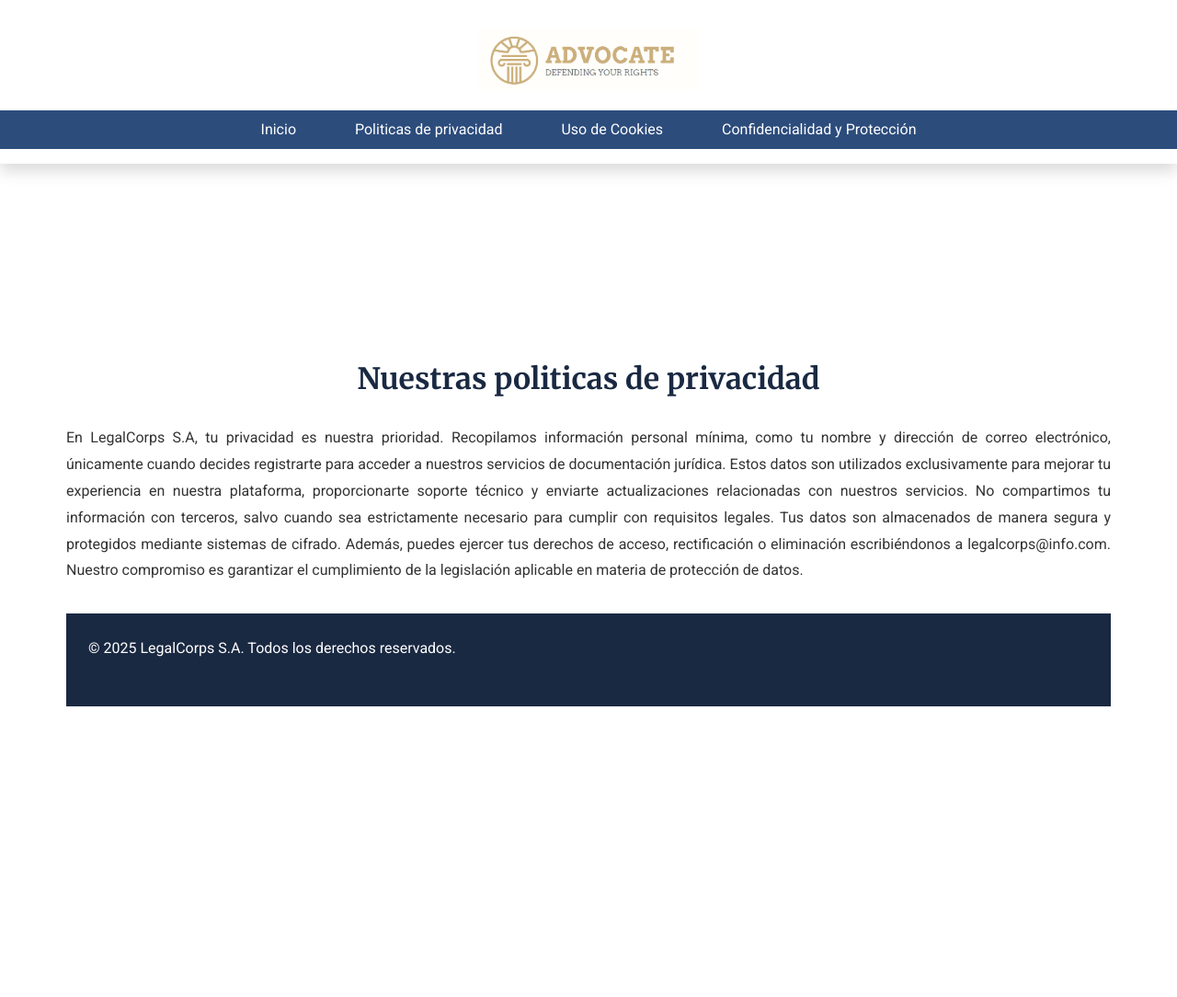
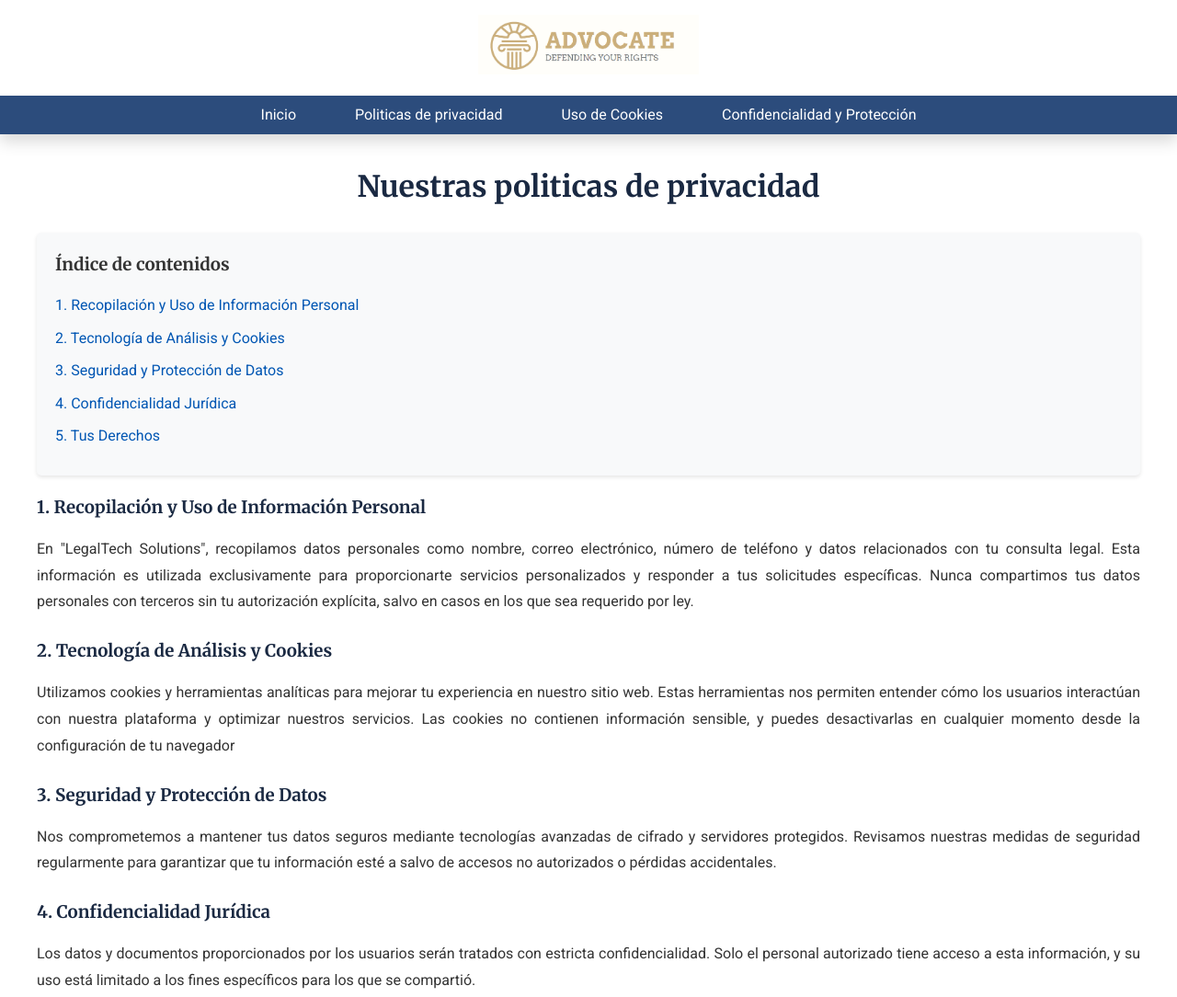
Before and after one commit to Juan-Manuel02/Web_jur-dica_E2, a plain HTML site: page politicas/politicas1.html in a window 1280 px wide. Shown: the top 1084 px of the page at 92% size. Before the commit the page ends 800 px from the top, so only its background shows below. Drawn offline with Linux system fonts and the light colour scheme.

Commit message:
Trabajo final completado

```diff
--- a/estilos/styles.css
+++ b/estilos/styles.css
@@ -19,7 +19,6 @@
 * {
     margin: 0;
     padding: 0;
-    box-sizing: border-box;
 }
 
 body {
@@ -62,7 +61,6 @@ a:hover {
 header {
     background-color: var(white);
     color: var(--text-light);
-    padding: 1rem 0;
     position: relative;
     box-shadow: var(--shadow);
     display: flex;
@@ -126,7 +124,38 @@ header {
     background-color: rgba(255, 255, 255, 0.1);
 }
 
-/* Estilos de Formularios - Inspirado en HBO Max 2025 */
+.indice {
+    background-color: #f8f9fa;
+    padding: 20px;
+    border-radius: 5px;
+    margin: 20px 0;
+    box-shadow: 0 2px 4px rgba(0,0,0,0.1);
+}
+
+.indice h3 {
+    margin-top: 0;
+    color: #333;
+}
+
+.indice ul {
+    list-style-type: none;
+    padding-left: 0;
+}
+
+.indice ul li {
+    margin: 10px 0;
+}
+
+.indice ul li a {
+    color: #0056b3;
+    text-decoration: none;
+}
+
+.indice ul li a:hover {
+    text-decoration: underline;
+}
+
+/* Estilos de Formularios */
 .login-form,
 form {
     background-color: var(--form-bg);
@@ -272,7 +301,7 @@ form input[type="checkbox"]:checked {
 
 form input[type="checkbox"]:checked::after {
     content: '✓';
-    position: absolute;
+    position: relative;
     color: white;
     font-size: 14px;
     top: -1px;
@@ -328,7 +357,6 @@ main p {
     color: var(--text-light);
     text-align: center;
     padding: 1.5rem;
-    margin-top: 2rem;
     position: relative;
 }
 
--- a/politicas/politicas1.html
+++ b/politicas/politicas1.html
@@ -22,15 +22,32 @@
     </nav>
 </header>
 <main>
+
     <h2>Nuestras politicas de privacidad</h2>
-    <p>En LegalCorps S.A, tu privacidad es nuestra prioridad. Recopilamos información personal mínima, como tu nombre y dirección de correo electrónico,
-        únicamente cuando decides registrarte para acceder a nuestros servicios de documentación jurídica. Estos datos son utilizados exclusivamente para mejorar tu experiencia en nuestra plataforma,
-        proporcionarte soporte técnico y enviarte actualizaciones relacionadas con nuestros servicios. No compartimos tu información con terceros, salvo cuando sea estrictamente necesario para cumplir con requisitos legales.
-        Tus datos son almacenados de manera segura y protegidos mediante sistemas de cifrado. Además, puedes ejercer tus derechos de acceso, rectificación o eliminación escribiéndonos a legalcorps@info.com.
-        Nuestro compromiso es garantizar el cumplimiento de la legislación aplicable en materia de protección de datos.</p>
+    <div class="indice">
+        <h3>Índice de contenidos</h3>
+        <ul>
+            <li><a href="#recopilacion">1. Recopilación y Uso de Información Personal</a></li>
+            <li><a href="#tecnologia">2. Tecnología de Análisis y Cookies</a></li>
+            <li><a href="#seguridad">3. Seguridad y Protección de Datos</a></li>
+            <li><a href="#confidencialidad">4. Confidencialidad Jurídica</a></li>
+            <li><a href="#derechos">5. Tus Derechos</a></li>
+        </ul>
+    </div>
+
+    <h3 id="recopilacion">1. Recopilación y Uso de Información Personal</h3>
+    <p>En "LegalTech Solutions", recopilamos datos personales como nombre, correo electrónico, número de teléfono y datos relacionados con tu consulta legal. Esta información es utilizada exclusivamente para proporcionarte servicios personalizados y responder a tus solicitudes específicas. Nunca compartimos tus datos personales con terceros sin tu autorización explícita, salvo en casos en los que sea requerido por ley.</p>
+    <h3 id="tecnologia">2. Tecnología de Análisis y Cookies</h3>
+    <p>Utilizamos cookies y herramientas analíticas para mejorar tu experiencia en nuestro sitio web. Estas herramientas nos permiten entender cómo los usuarios interactúan con nuestra plataforma y optimizar nuestros servicios. Las cookies no contienen información sensible, y puedes desactivarlas en cualquier momento desde la configuración de tu navegador</p>
+    <h3 id="seguridad">3. Seguridad y Protección de Datos</h3>
+    <p>Nos comprometemos a mantener tus datos seguros mediante tecnologías avanzadas de cifrado y servidores protegidos. Revisamos nuestras medidas de seguridad regularmente para garantizar que tu información esté a salvo de accesos no autorizados o pérdidas accidentales.</p>
+    <h3 id="confidencialidad">4. Confidencialidad Jurídica</h3>
+    <p>Los datos y documentos proporcionados por los usuarios serán tratados con estricta confidencialidad. Solo el personal autorizado tiene acceso a esta información, y su uso está limitado a los fines específicos para los que se compartió.</p>
+    <h3 id="derechos">5. Tus Derechos</h3>
+    <p>Tienes derecho a acceder, modificar o eliminar tus datos personales en cualquier momento. Para ejercer estos derechos, contáctanos en LegalTech@gmail.com. Estamos comprometidos con el cumplimiento del Reglamento General de Protección de Datos (GDPR) y otras normativas aplicables.</p>
 
     <footer class="footer">
-        <p>&copy; 2025 LegalCorps S.A. Todos los derechos reservados.</p>
+        <p>&copy; 2025 LegalTech. Todos los derechos reservados.</p>
     </footer>
 </main>
 </body>
```
Also changed, not shown: index.html (+1 -1 lines), politicas/politicas2.html (+23 -5 lines), politicas/politicas3.html (+21 -3 lines).
